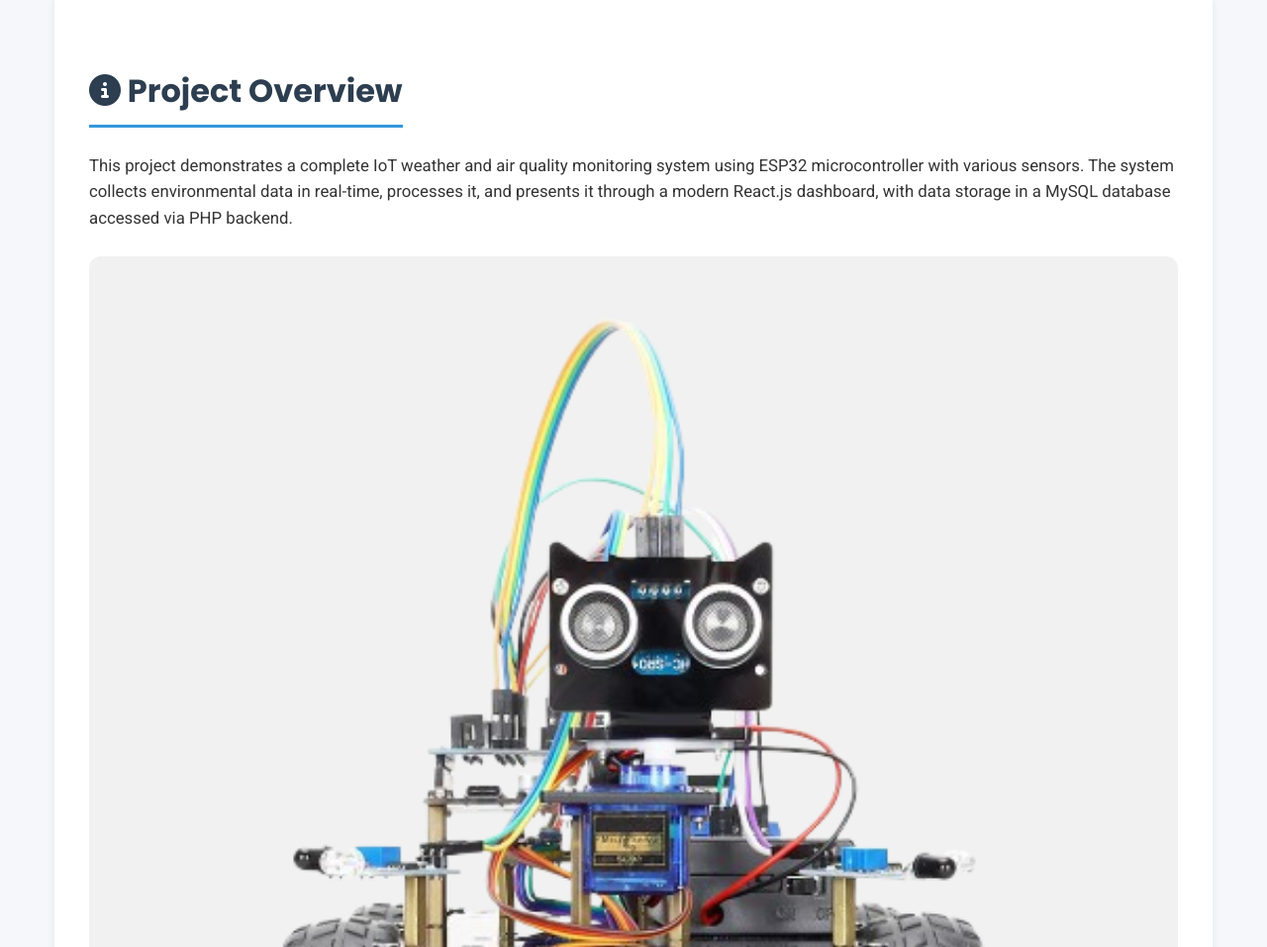
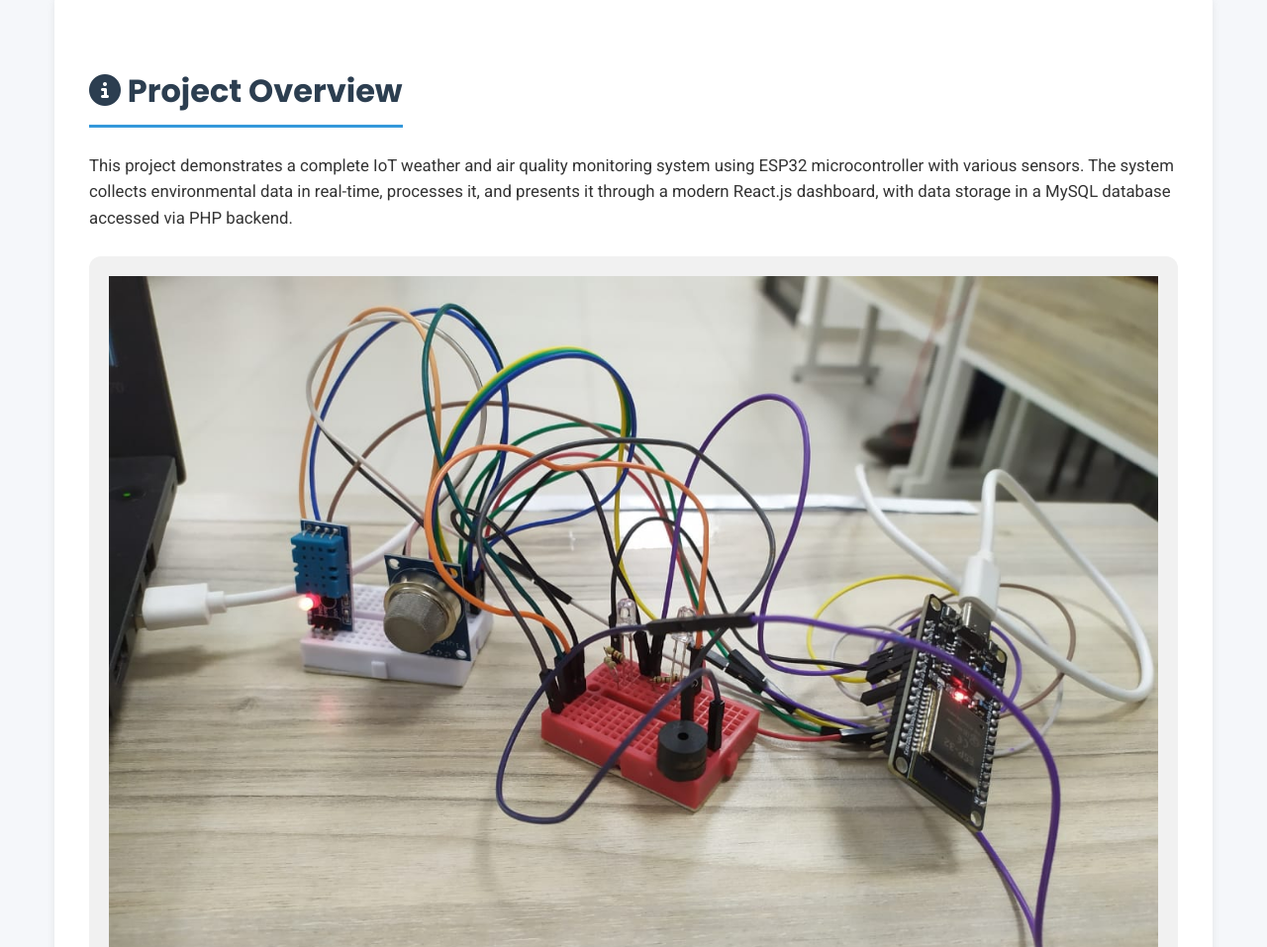
Before and after one commit to JanudaSL/ESP32-Weather-Air-Quality-Monitoring-System, a plain HTML site: page index.html in a window 1280 px wide. Shown: the part 343-1300 px from the top of the page at 99% size. Drawn offline with nearby package versions, Linux system fonts and the light colour scheme.

Commit message:
Initial commit

```diff
--- a/index.html
+++ b/index.html
@@ -762,7 +762,7 @@
             <p>This project demonstrates a complete IoT weather and air quality monitoring system using ESP32 microcontroller with various sensors. The system collects environmental data in real-time, processes it, and presents it through a modern React.js dashboard, with data storage in a MySQL database accessed via PHP backend.</p>
 
             <div class="img-container" data-aos="zoom-in">
-                <img src="cmb-.png" alt="ESP32 Weather Monitoring System" class="project-img" style="width:100%; height:auto;">
+                <img src="sen1.jpg" alt="ESP32 Weather Monitoring System" class="project-img" style="width:100%; height:auto;">
                 <p><em>Complete setup of the ESP32 Weather Monitoring System</em></p>
             </div>
 
```
Also changed, not shown: sen1.jpg (added), sen2.png (added), sen3.png (added), sensor.jpg (added).
